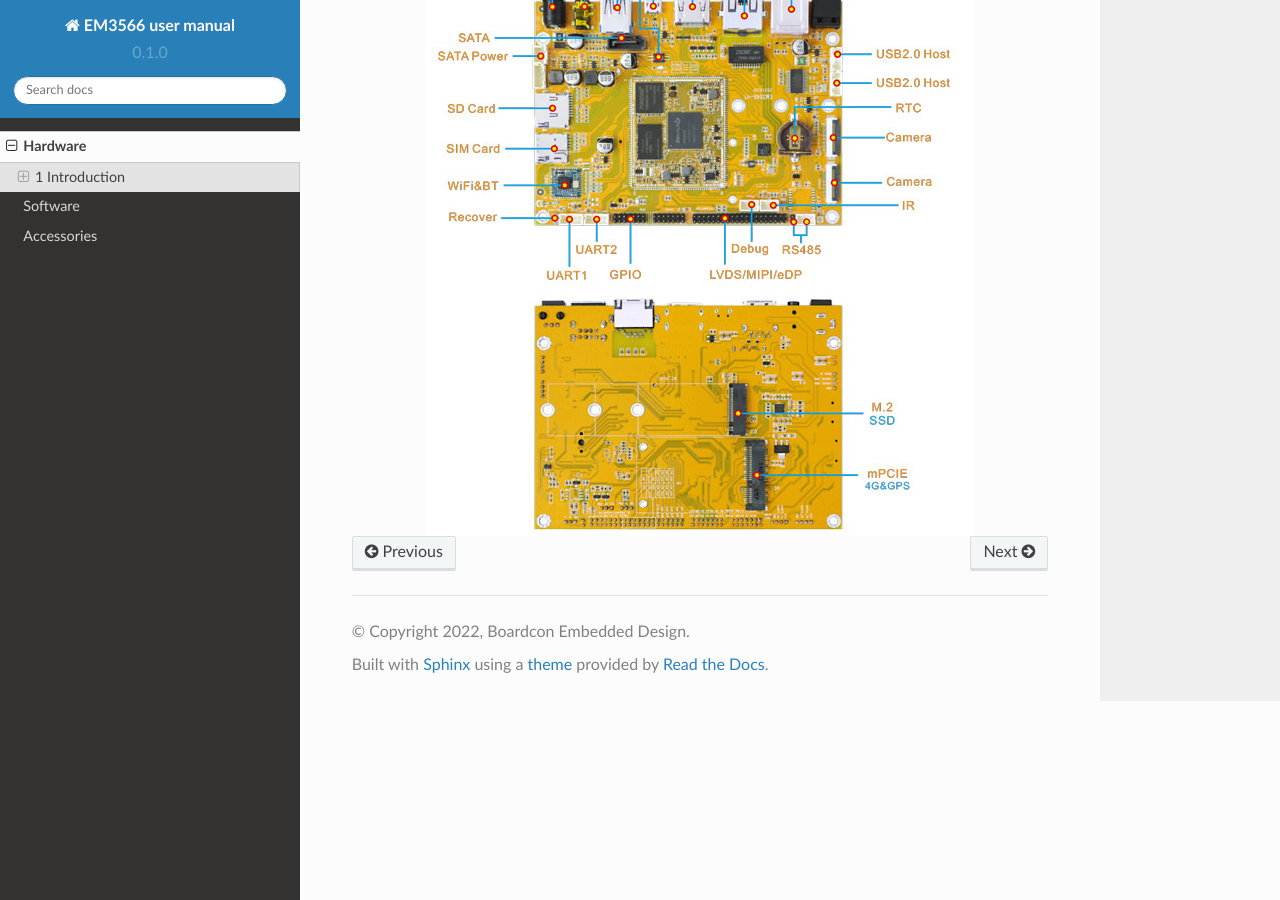
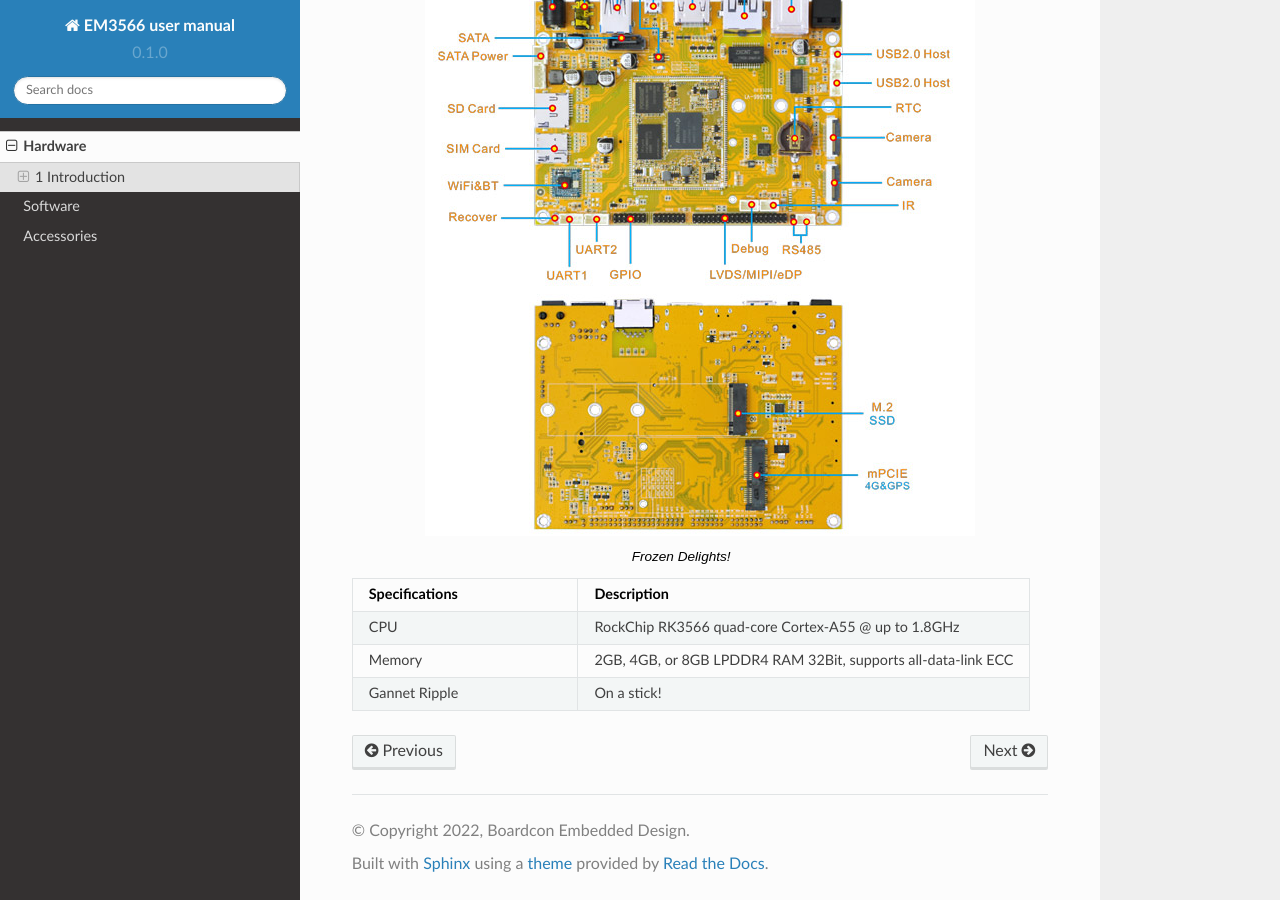
Before and after one commit to boardcon/EM3566, a Sphinx documentation site: the page built from docs/source/hardware.rst, in a window 1280 px wide and 900 px high, scrolled down 750 px. Built offline with Sphinx 7.4.7 and the Read the Docs theme 2.0.0, drawn with Linux system fonts in a browser that asks for light colours.

Commit message:
Update hardware.rst

```diff
--- a/docs/source/hardware.rst
+++ b/docs/source/hardware.rst
@@ -30,3 +30,17 @@
 .. figure:: ./image/EM3566-Interfaces.jpg
    :align: center
    :alt: EM3566_interface
+
+.. list-table:: Frozen Delights!
+    :widths: 15 30
+    :header-rows: 1
+
+    * - Specifications
+      - Description
+    * - CPU
+      - RockChip RK3566 quad-core Cortex-A55 @ up to 1.8GHz
+    * - Memory
+      - 2GB, 4GB, or 8GB LPDDR4 RAM
+        32Bit, supports all-data-link ECC
+    * - Gannet Ripple
+      - On a stick!
```
